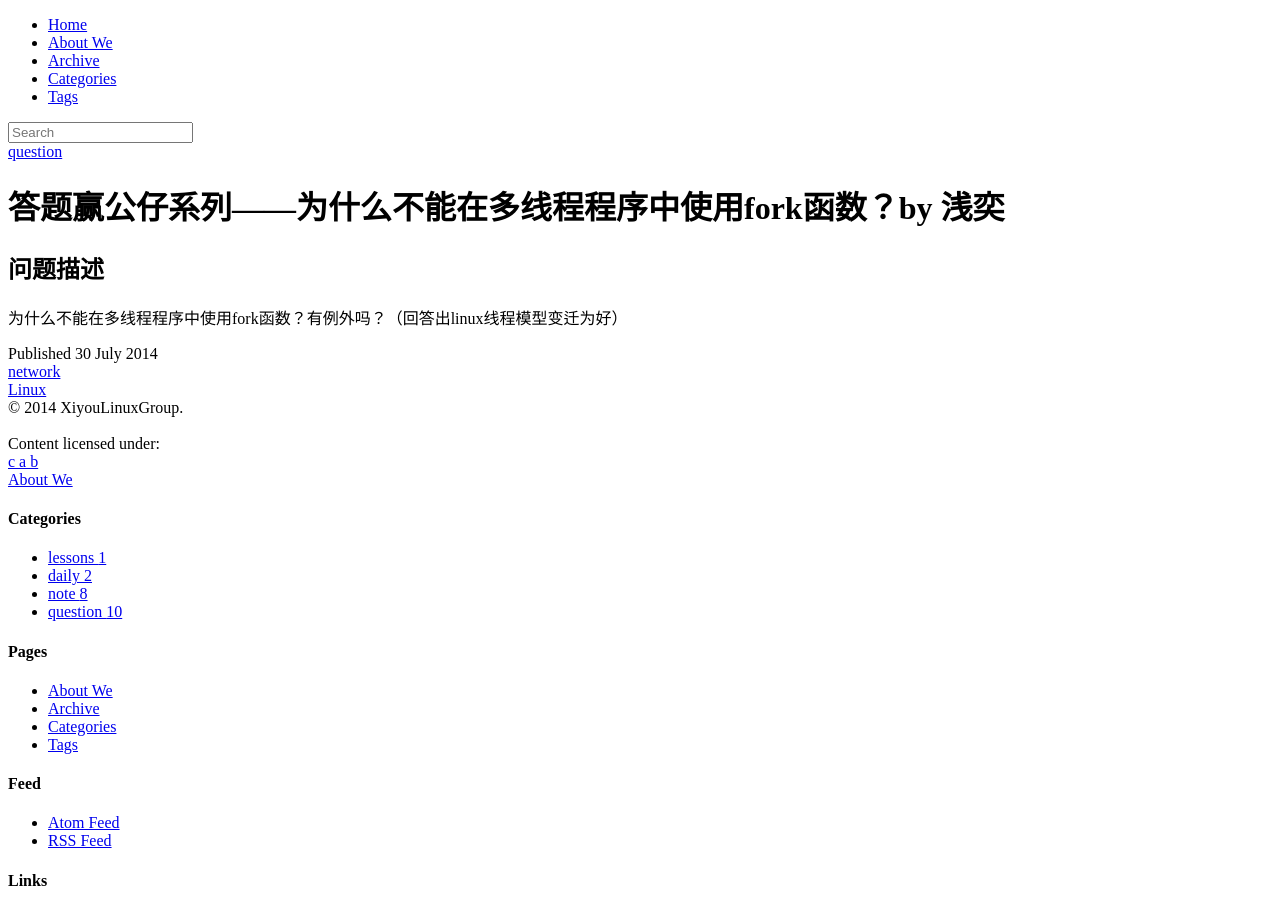
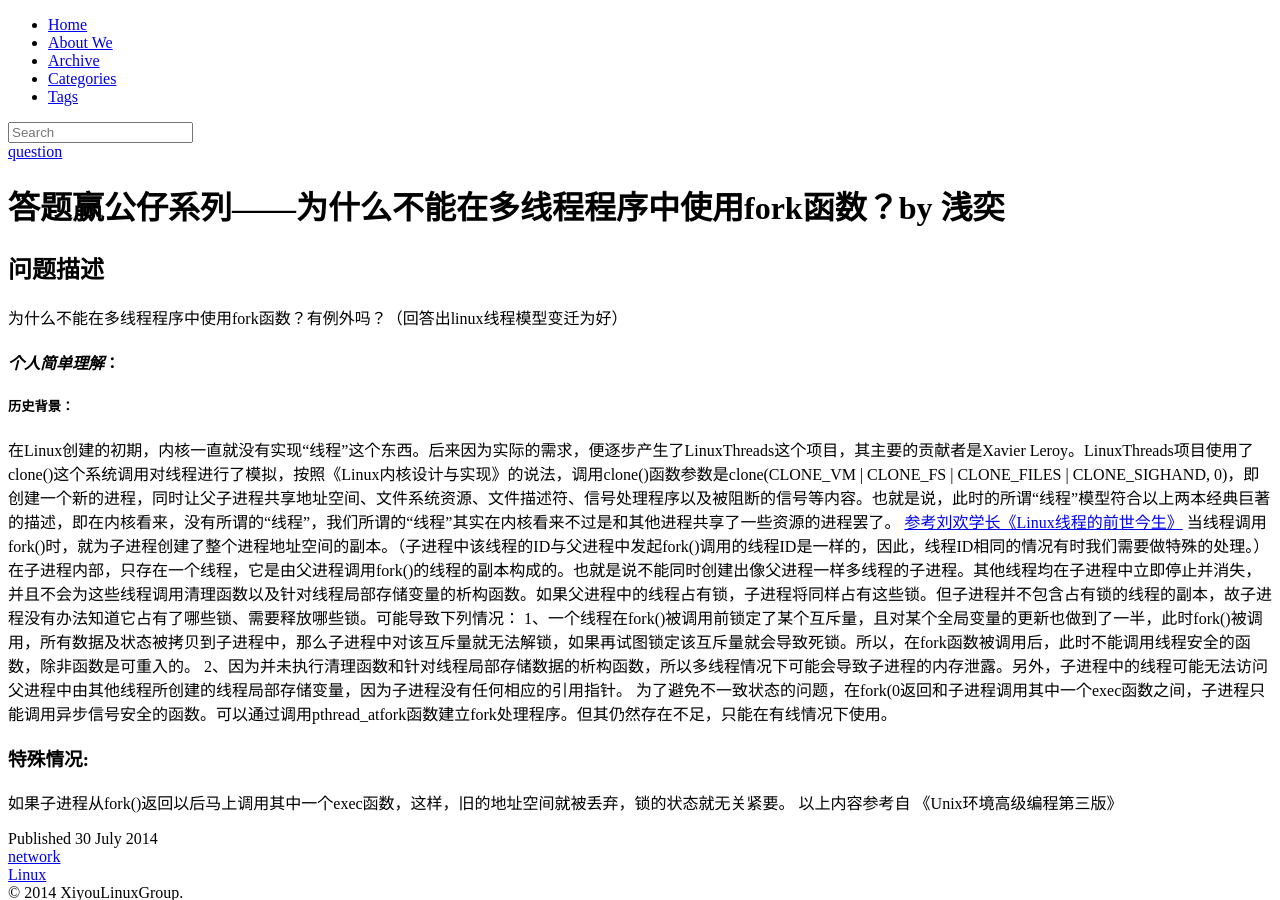
Before and after one commit to hurley25/FAQ, a Jekyll site: the page built from _posts/2014-07-30-why-do-not-use-fork-in-mul-thread-program.md, in a window 1280 px wide and 900 px high. Built offline with Jekyll 4.4.1, drawn with Linux system fonts in a browser that asks for light colours; nearby versions of some CDN libraries; library files that are not in the unit come from our copies; comment, search, counter and statistics services are not loaded.

Commit message:
Some Content
Some Content

```diff
--- a/_posts/2014-07-30-why-do-not-use-fork-in-mul-thread-program.md
+++ b/_posts/2014-07-30-why-do-not-use-fork-in-mul-thread-program.md
@@ -9,3 +9,15 @@ tags: [network, Linux]
 ## 问题描述
 
 为什么不能在多线程程序中使用fork函数？有例外吗？（回答出linux线程模型变迁为好）
+
+####*个人简单理解*：
+#####历史背景：
+   在Linux创建的初期，内核一直就没有实现“线程”这个东西。后来因为实际的需求，便逐步产生了LinuxThreads这个项目，其主要的贡献者是Xavier Leroy。LinuxThreads项目使用了clone()这个系统调用对线程进行了模拟，按照《Linux内核设计与实现》的说法，调用clone()函数参数是clone(CLONE_VM | CLONE_FS | CLONE_FILES | CLONE_SIGHAND, 0)，即创建一个新的进程，同时让父子进程共享地址空间、文件系统资源、文件描述符、信号处理程序以及被阻断的信号等内容。也就是说，此时的所谓“线程”模型符合以上两本经典巨著的描述，即在内核看来，没有所谓的“线程”，我们所谓的“线程”其实在内核看来不过是和其他进程共享了一些资源的进程罢了。
+                                                            [     参考刘欢学长《Linux线程的前世今生》](http://www.0xffffff.org/?p=482)
+        当线程调用fork()时，就为子进程创建了整个进程地址空间的副本。（子进程中该线程的ID与父进程中发起fork()调用的线程ID是一样的，因此，线程ID相同的情况有时我们需要做特殊的处理。）在子进程内部，只存在一个线程，它是由父进程调用fork()的线程的副本构成的。也就是说不能同时创建出像父进程一样多线程的子进程。其他线程均在子进程中立即停止并消失，并且不会为这些线程调用清理函数以及针对线程局部存储变量的析构函数。如果父进程中的线程占有锁，子进程将同样占有这些锁。但子进程并不包含占有锁的线程的副本，故子进程没有办法知道它占有了哪些锁、需要释放哪些锁。可能导致下列情况：
+   1、一个线程在fork()被调用前锁定了某个互斥量，且对某个全局变量的更新也做到了一半，此时fork()被调用，所有数据及状态被拷贝到子进程中，那么子进程中对该互斥量就无法解锁，如果再试图锁定该互斥量就会导致死锁。所以，在fork函数被调用后，此时不能调用线程安全的函数，除非函数是可重入的。
+  2、因为并未执行清理函数和针对线程局部存储数据的析构函数，所以多线程情况下可能会导致子进程的内存泄露。另外，子进程中的线程可能无法访问父进程中由其他线程所创建的线程局部存储变量，因为子进程没有任何相应的引用指针。
+为了避免不一致状态的问题，在fork(0返回和子进程调用其中一个exec函数之间，子进程只能调用异步信号安全的函数。可以通过调用pthread_atfork函数建立fork处理程序。但其仍然存在不足，只能在有线情况下使用。
+###  特殊情况:
+如果子进程从fork()返回以后马上调用其中一个exec函数，这样，旧的地址空间就被丢弃，锁的状态就无关紧要。
+                                                                       以上内容参考自 《Unix环境高级编程第三版》
```
